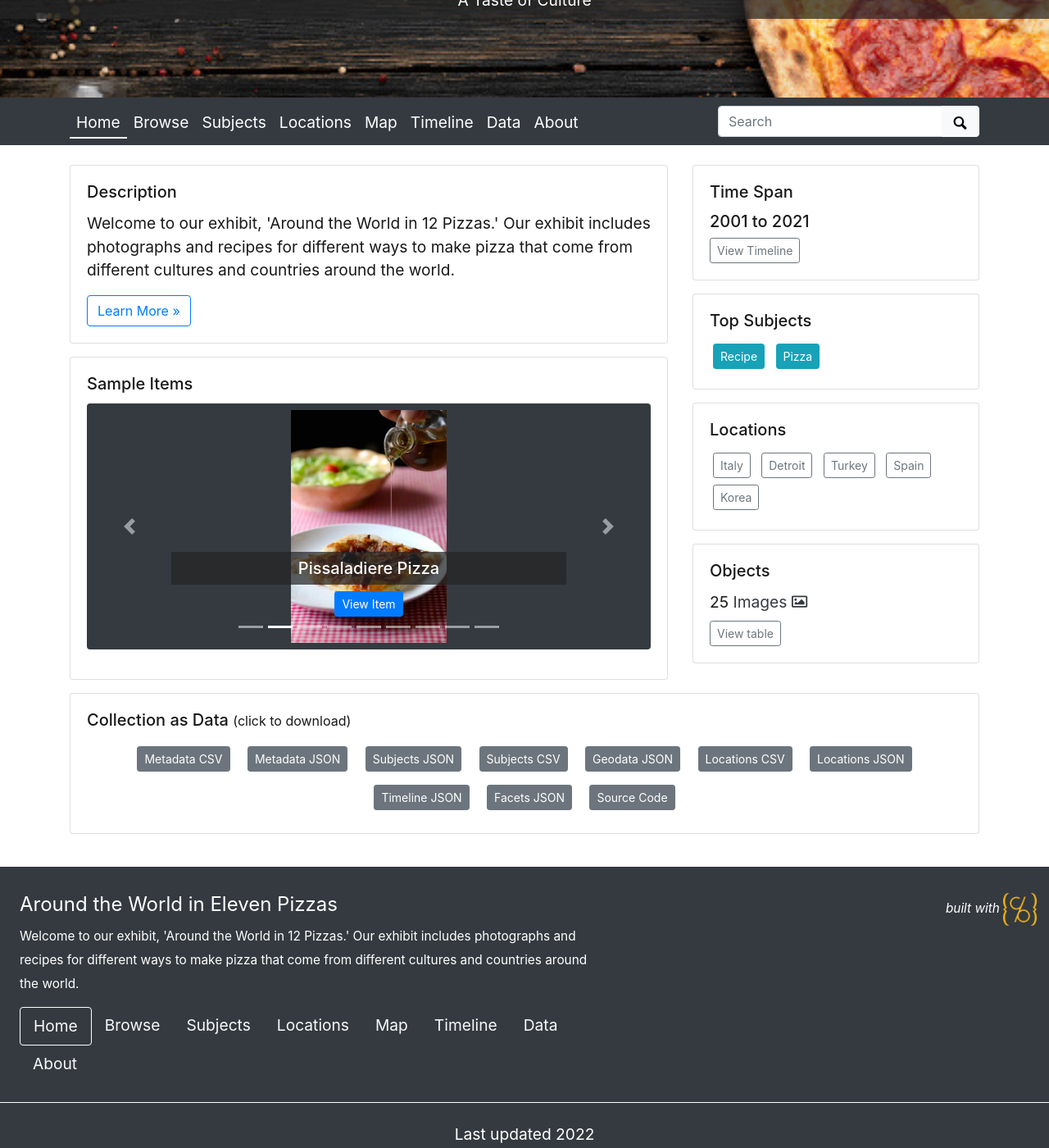
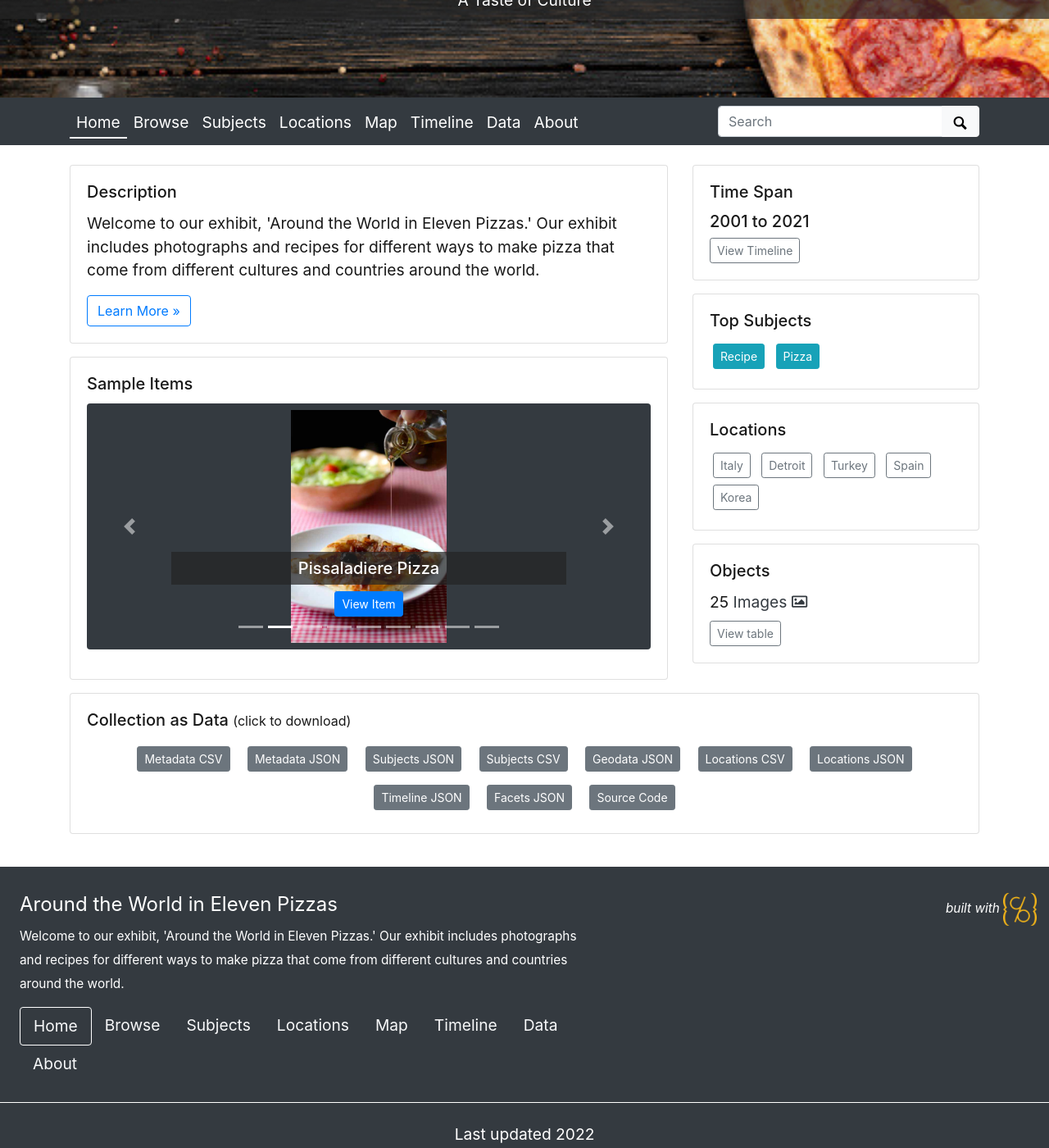
Before and after one commit to AngeleneBauer/pizzavariations, a Jekyll site: the page built from index.md, in a window 1280 px wide and 1400 px high, scrolled down 193 px. Shown: the whole window at 82% size. Built offline with Jekyll 4.4.1, drawn with Linux system fonts in a browser that asks for light colours.

Commit message:
updated description

```diff
--- a/_config.yml
+++ b/_config.yml
@@ -25,7 +25,7 @@ title: Around the World in Eleven Pizzas
 tagline: A Taste of Culture
 # description appears in meta tags and other locations
 # this description might appear in search result lists, keep around 160 characters max
-description: "Welcome to our exhibit, 'Around the World in 12 Pizzas.' Our exhibit includes photographs and recipes for different ways to make pizza that come from different cultures and countries around the world."
+description: "Welcome to our exhibit, 'Around the World in Eleven Pizzas.' Our exhibit includes photographs and recipes for different ways to make pizza that come from different cultures and countries around the world."
 # creator of the digital collection, to appear in meta tags; we typically use our GitHub usernames but feel free to just use your name
 author: Angelene Bauer, Jen Giffin, and Troy Trafton
 
```
